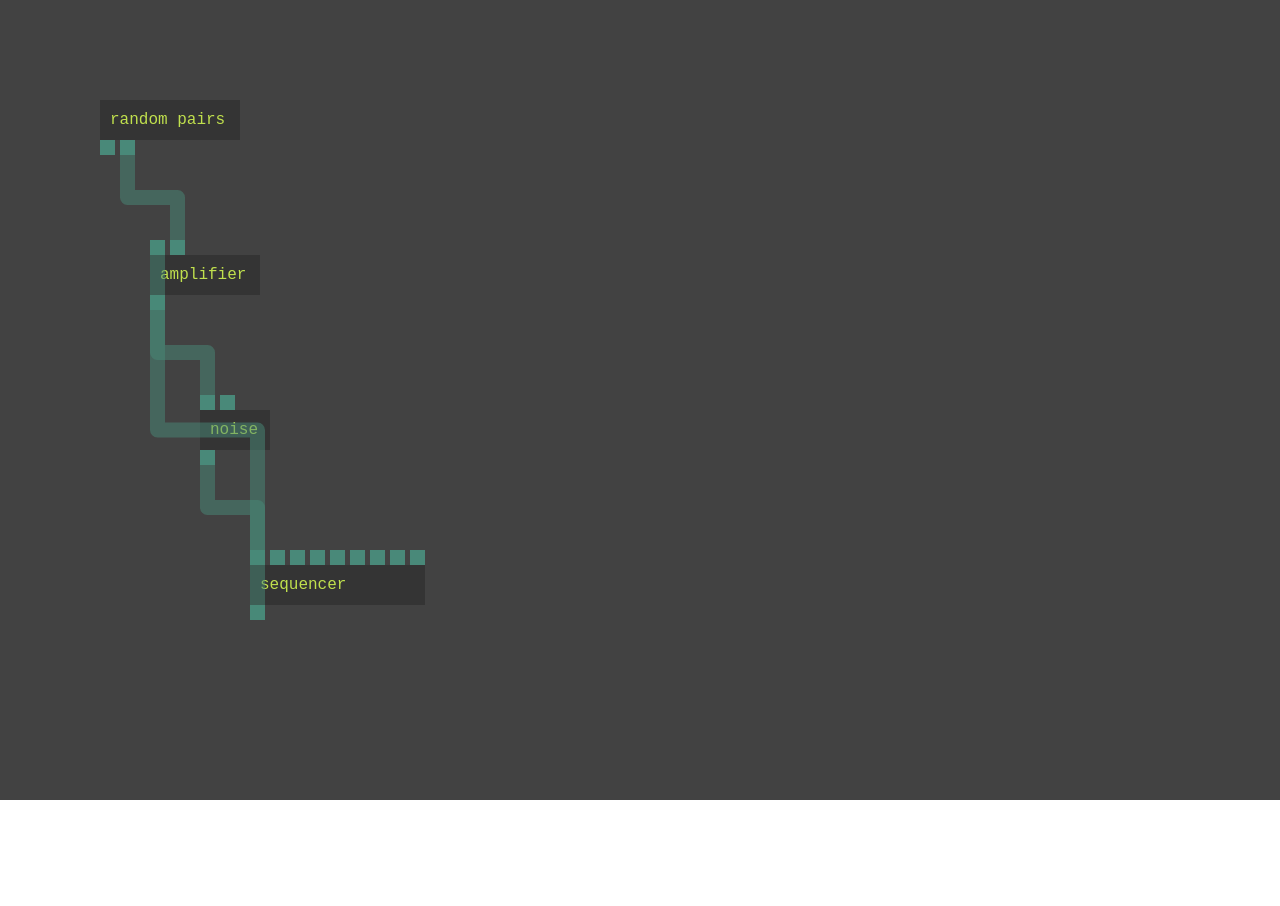
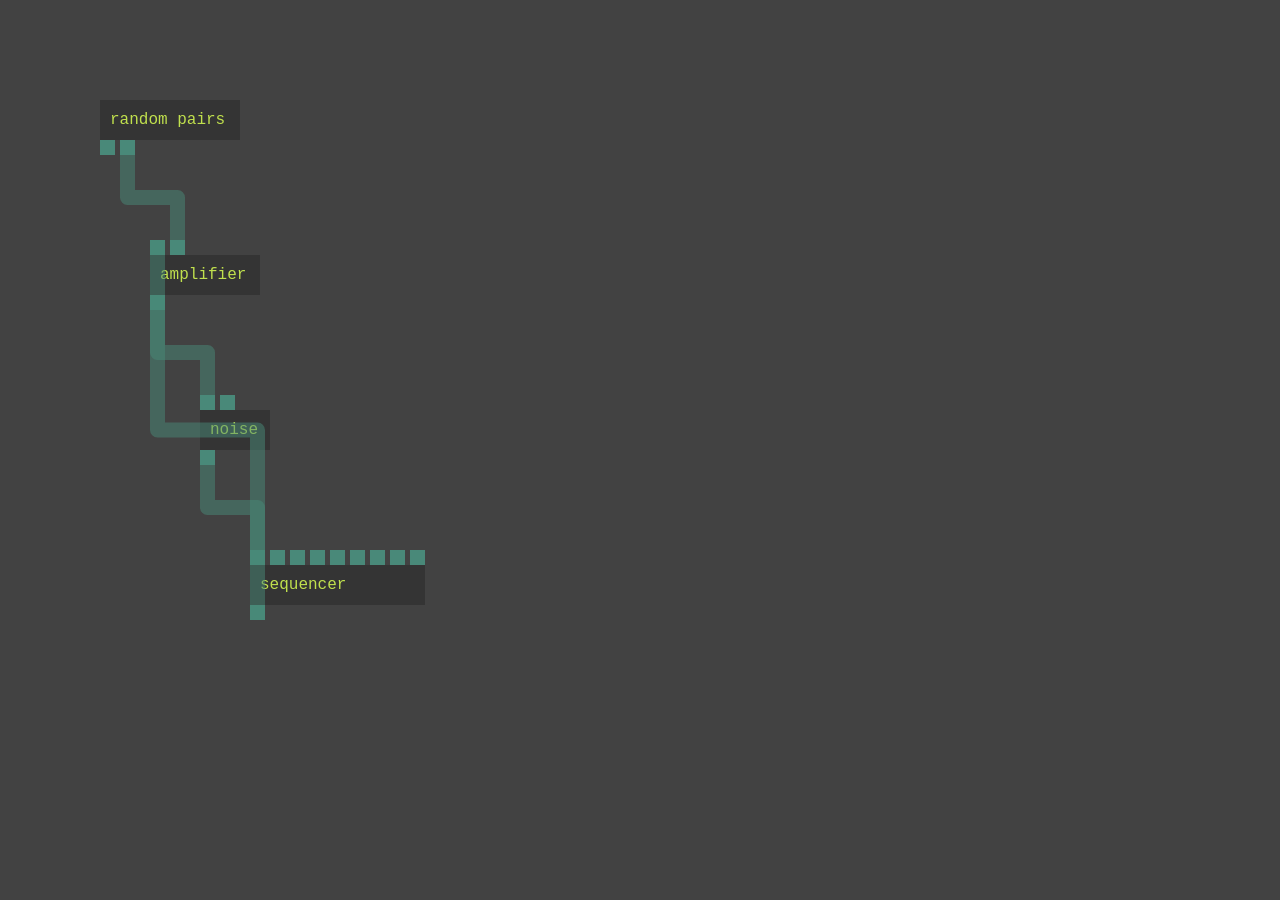
Before and after one commit to dazraf/grafun, a website built with Vite: page index.html in a window 1280 px wide. Before the commit the page ends 806 px from the top, so only its background shows below. Built offline with nearby package versions, Linux system fonts and the light colour scheme.

Commit message:
resizing main element

```diff
--- a/src/index.css
+++ b/src/index.css
@@ -28,6 +28,7 @@ body {
   margin: 0;
   /* display: flex; */
   place-items: center;
+  display: flex;
   min-width: 100vw;
   min-height: 100vh;
 }
@@ -41,8 +42,8 @@ body {
 
 
 my-graph {
-  width: 100vw;
-  height: 800px;
+  width: 100%;
+  height: 900px;
   display: block;
   padding: 0;
   margin: 0;
```
